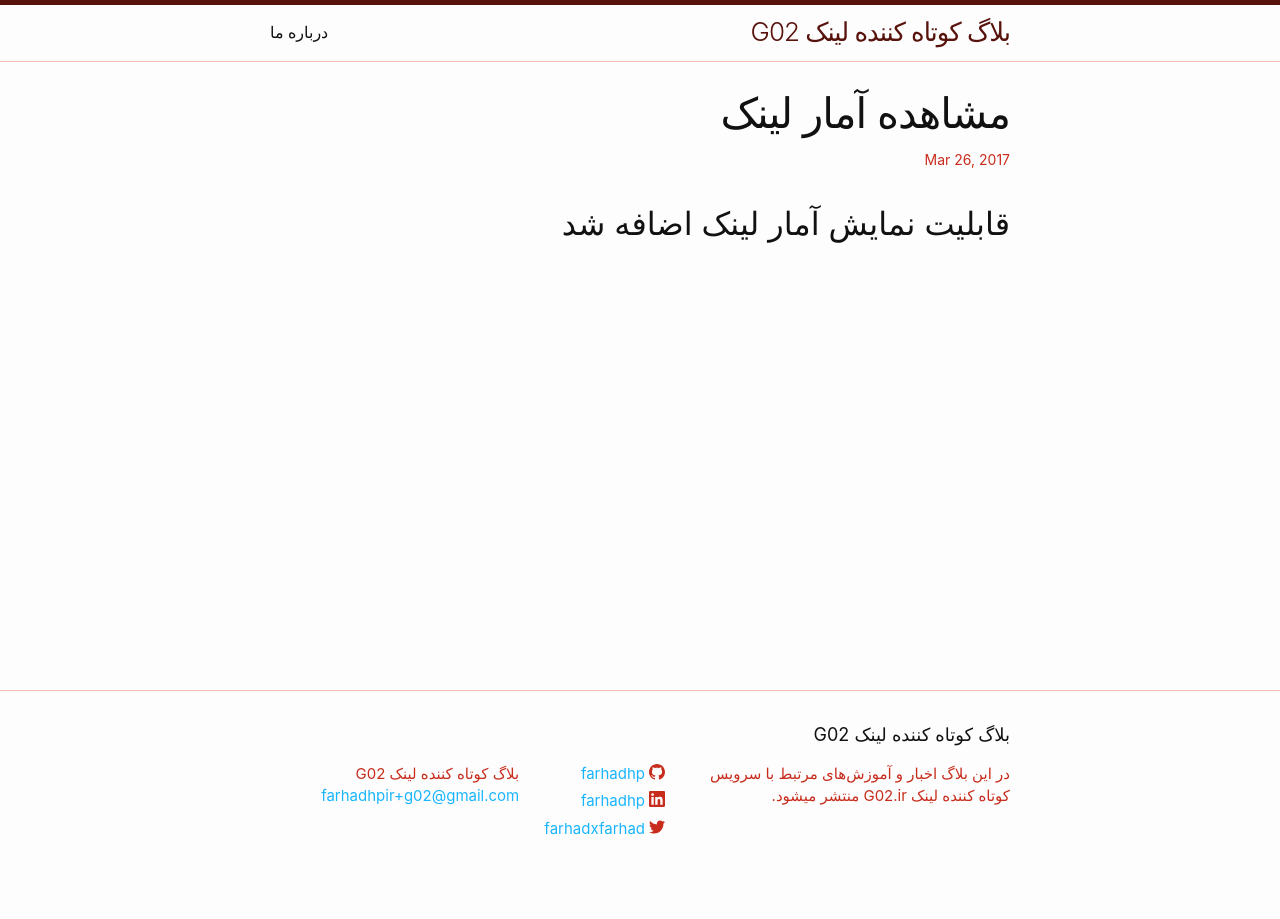
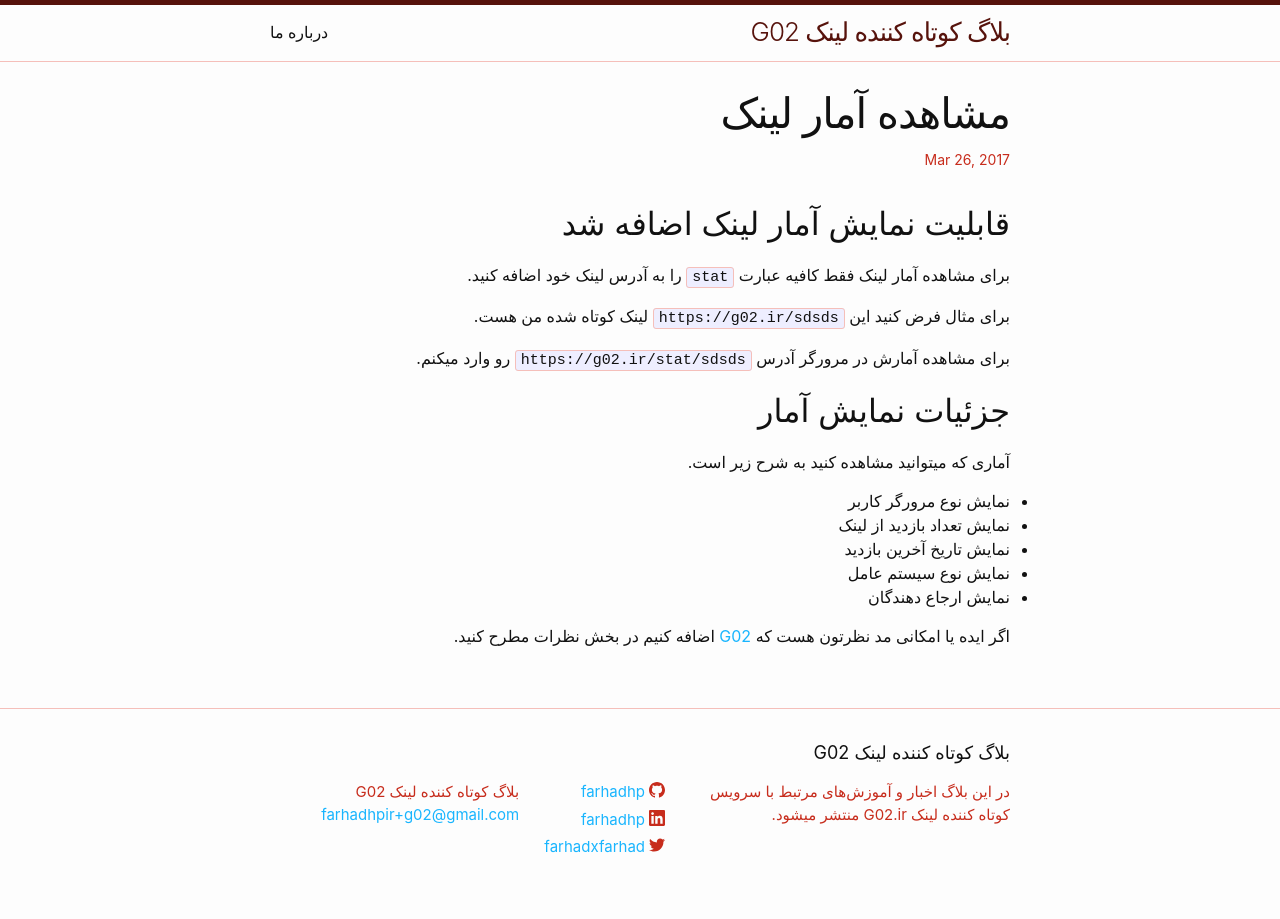
Before and after one commit to farhadworkshop/g02, a Jekyll site: the page built from _posts/2017-03-26-stat.markdown, in a window 1280 px wide. Built offline with Jekyll 4.4.1, drawn with Linux system fonts in a browser that asks for light colours; some web fonts are replaced; comment, search, counter and statistics services are not loaded.

Commit message:
New post

```diff
--- a/_posts/2017-03-26-stat.markdown
+++ b/_posts/2017-03-26-stat.markdown
@@ -2,6 +2,24 @@
 layout: post
 title:  "مشاهده آمار لینک"
 date:   2017-03-26 15:27:03 +0330
-categories: blog update
+categories: blog news
 ---
 ## قابلیت نمایش آمار لینک اضافه شد
+
+برای مشاهده آمار لینک فقط کافیه عبارت `stat` را به آدرس لینک خود اضافه کنید.
+
+برای مثال فرض کنید این `https://g02.ir/sdsds` لینک کوتاه شده من هست.
+
+برای مشاهده آمارش در مرورگر آدرس  `https://g02.ir/stat/sdsds` رو وارد میکنم.
+
+## جزئیات نمایش آمار
+
+آماری که میتوانید مشاهده کنید به شرح زیر است.
+
++ نمایش نوع مرورگر کاربر
++ نمایش تعداد بازدید از لینک
++ نمایش تاریخ آخرین بازدید
++ نمایش نوع سیستم عامل
++ نمایش ارجاع دهندگان
+
+اگر ایده‌ یا امکانی مد نظرتون هست که [G02](https://g02.ir) اضافه کنیم در بخش نظرات مطرح کنید.
```
